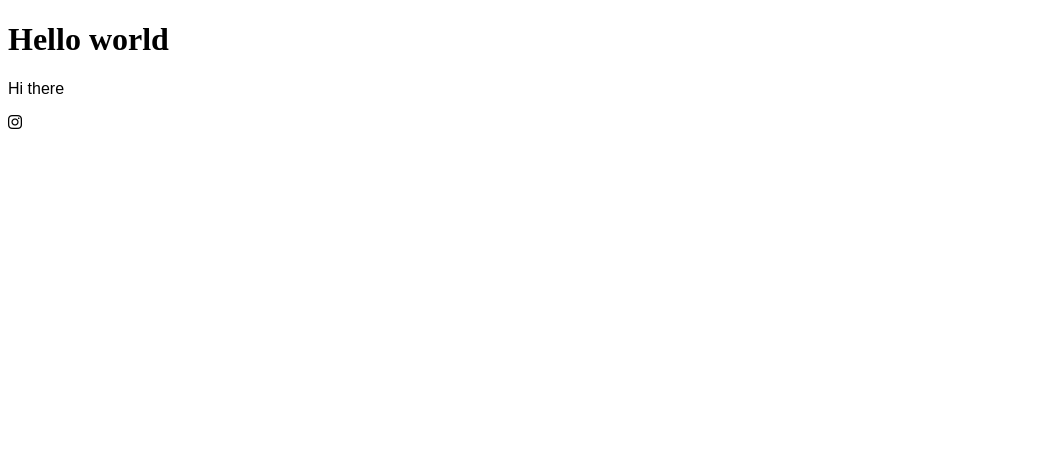
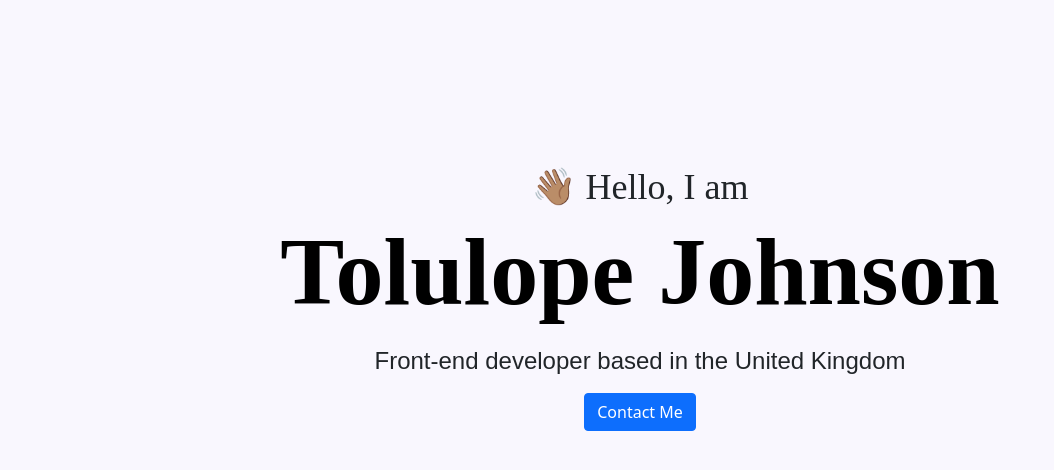
Before and after one commit to Tolulopejay/portfolio-project, a plain HTML site: page index.html in a window 1280 px wide. Shown: the whole page, without its empty margins (0-1054 px from the left). Drawn offline with nearby package versions, Linux system fonts and the light colour scheme.

Commit message:
Developed my website

```diff
--- a/index.html
+++ b/index.html
@@ -4,6 +4,17 @@
     <meta charset="UTF-8" />
     <meta http-equiv="X-UA-Compatible" content="IE=edge" />
     <meta name="viewport" content="width=device-width, initial-scale=1.0" />
+    <link
+      href="https://cdn.jsdelivr.net/npm/bootstrap@5.0.0-beta2/dist/css/bootstrap.min.css"
+      rel="stylesheet"
+      integrity="sha384-BmbxuPwQa2lc/FVzBcNJ7UAyJxM6wuqIj61tLrc4wSX0szH/Ev+nYRRuWlolflfl"
+      crossorigin="anonymous"
+    />
+    <script
+      src="https://cdn.jsdelivr.net/npm/bootstrap@5.0.0-beta2/dist/js/bootstrap.bundle.min.js"
+      integrity="sha384-b5kHyXgcpbZJO/tY9Ul7kGkf1S0CWuKcCD38l8YkeH8z8QjE0GmW1gYU5S9FOnJ0"
+      crossorigin="anonymous"
+    ></script>
     <title>Document</title>
     <script
       src="https://kit.fontawesome.com/ddc3ee268a.js"
@@ -12,10 +23,11 @@
     <link rel="stylesheet" href="styles/portfolio.css" />
   </head>
   <body>
-    <div class="d-flex bg-warning">
-      <h1>Hello world</h1>
-      <p>Hi there</p>
-      <i class="fab fa-instagram"></i>
+    <div class="hero">
+      <p>👋🏽 Hello, I am</p>
+      <h1>Tolulope Johnson</h1>
+      <h2>Front-end developer based in the United Kingdom</h2>
+      <a href="" class="btn btn-primary">Contact Me</a>
     </div>
   </body>
 </html>
--- a/styles/portfolio.css
+++ b/styles/portfolio.css
@@ -2,9 +2,26 @@ h1 {
   color: black;
   font-family: "Playfair Display", serif;
   font-weight: bold;
+  font-size: 96px;
 }
 
 p {
   font-family: "Poppins", sans-serif;
   font-weight: normal;
 }
+.hero {
+  background-color: #f9f7fe;
+  text-align: center;
+  padding: 160px 20px;
+}
+.hero p {
+  font-family: "Playfair Display", serif;
+  font-size: 36px;
+  margin: 0;
+}
+.hero h2 {
+  font-family: "poppins", sans-serif;
+  font-weight: normal;
+  font-size: 24px;
+  line-height: 2;
+}
```
